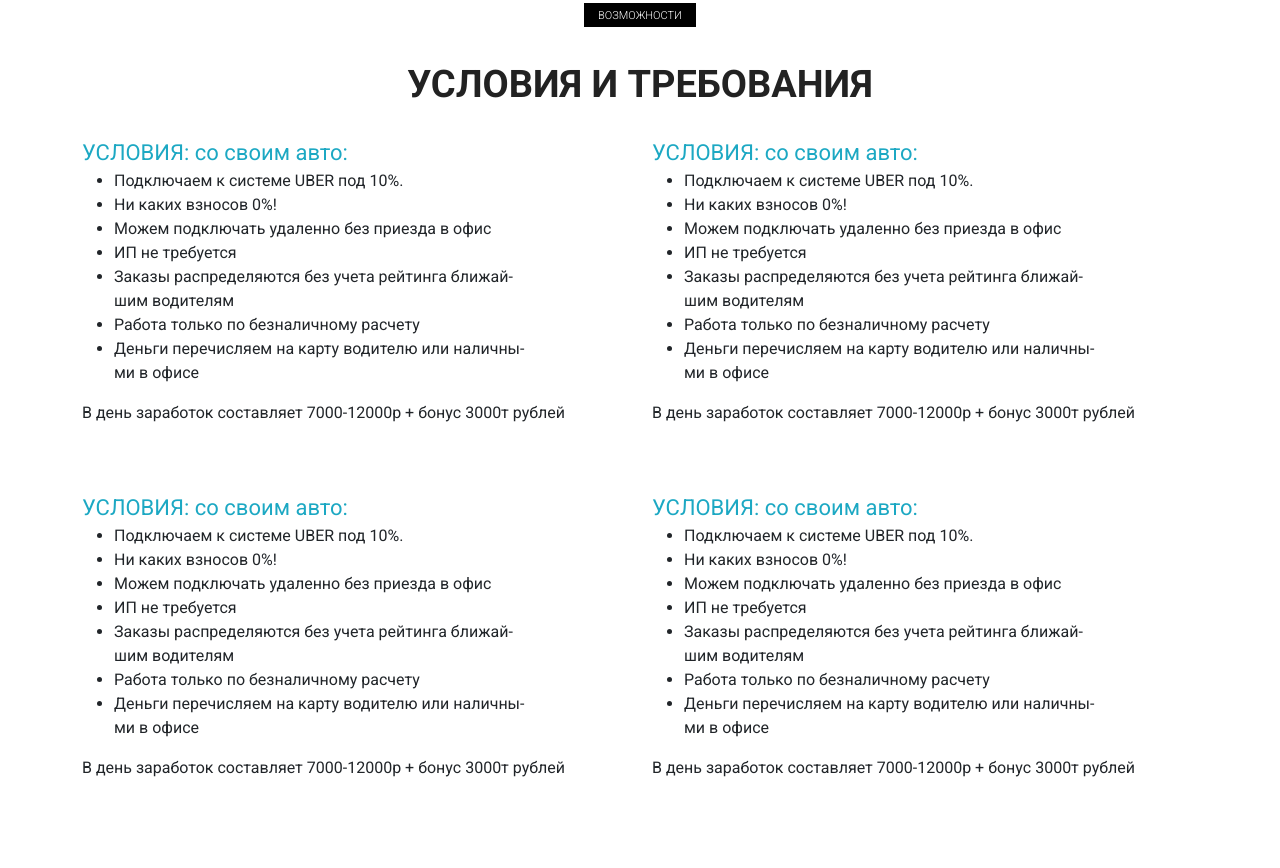
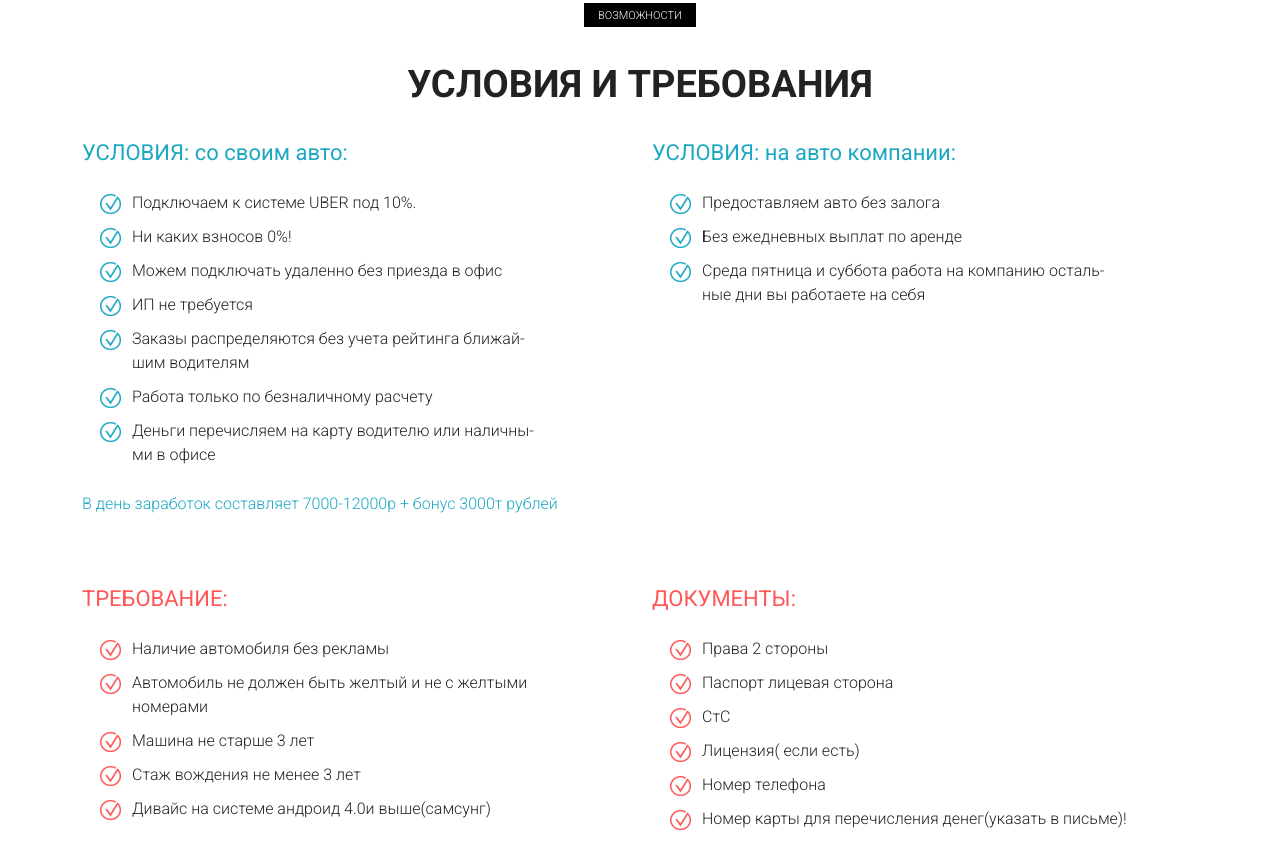
Before and after one commit to ionoviktor/Uber, a plain HTML site: page index.html in a window 1280 px wide. Shown: the part 3688-4556 px from the top of the page. Drawn offline with Linux system fonts and the light colour scheme.

Commit message:
completed require

```diff
--- a/index.html
+++ b/index.html
@@ -245,52 +245,42 @@
                 <div class="col-md-6">
                     <div class="require_block">
                         <div class="require_title">
-                            УСЛОВИЯ: со своим авто:
+                            УСЛОВИЯ: на авто компании:
                         </div>
                         <ul class="require_list">
-                            <li>Подключаем к системе UBER под 10%.</li>
-                            <li>Ни каких взносов 0%!</li>
-                            <li>Можем подключать удаленно без приезда в офис</li>
-                            <li>ИП не требуется</li>
-                            <li>Заказы распределяются без учета рейтинга ближай-<br>шим водителям</li>
-                            <li>Работа только по безналичному расчету</li>
-                            <li>Деньги перечисляем на карту водителю или наличны-<br>ми в офисе</li>
+                            <li>Предоставляем авто без залога</li>
+                            <li>Без ежедневных выплат по аренде</li>
+                            <li>Среда пятница и суббота работа на компанию осталь-<br>ные дни вы работаете на себя</li>
                         </ul>
-                        <div class="require_descr">В день заработок составляет 7000-12000р + бонус 3000т рублей</div>
                     </div>
                 </div>
                 <div class="col-md-6">
-                    <div class="require_block require_block_nmb">
+                    <div class="require_block require_block_nmb warning">
                         <div class="require_title">
-                            УСЛОВИЯ: со своим авто:
+                            ТРЕБОВАНИЕ:
                         </div>
                         <ul class="require_list">
-                            <li>Подключаем к системе UBER под 10%.</li>
-                            <li>Ни каких взносов 0%!</li>
-                            <li>Можем подключать удаленно без приезда в офис</li>
-                            <li>ИП не требуется</li>
-                            <li>Заказы распределяются без учета рейтинга ближай-<br>шим водителям</li>
-                            <li>Работа только по безналичному расчету</li>
-                            <li>Деньги перечисляем на карту водителю или наличны-<br>ми в офисе</li>
+                            <li>Наличие автомобиля без рекламы</li>
+                            <li>Автомобиль не должен быть желтый и не с желтыми <br> номерами</li>
+                            <li>Машина не старше 3 лет</li>
+                            <li>Стаж вождения не менее 3 лет</li>
+                            <li>Дивайс на системе андроид 4.0и выше(самсунг)</li>
                         </ul>
-                        <div class="require_descr">В день заработок составляет 7000-12000р + бонус 3000т рублей</div>
                     </div>
                 </div>
                 <div class="col-md-6">
-                    <div class="require_block require_block_nmb">
+                    <div class="require_block require_block_nmb warning">
                         <div class="require_title">
-                            УСЛОВИЯ: со своим авто:
+                            ДОКУМЕНТЫ:
                         </div>
                         <ul class="require_list">
-                            <li>Подключаем к системе UBER под 10%.</li>
-                            <li>Ни каких взносов 0%!</li>
-                            <li>Можем подключать удаленно без приезда в офис</li>
-                            <li>ИП не требуется</li>
-                            <li>Заказы распределяются без учета рейтинга ближай-<br>шим водителям</li>
-                            <li>Работа только по безналичному расчету</li>
-                            <li>Деньги перечисляем на карту водителю или наличны-<br>ми в офисе</li>
+                            <li>Права 2 стороны</li>
+                            <li>Паспорт лицевая сторона</li>
+                            <li>СтС</li>
+                            <li>Лицензия( если есть)</li>
+                            <li>Номер телефона</li>
+                            <li>Номер карты для перечисления денег(указать в письме)!</li>
                         </ul>
-                        <div class="require_descr">В день заработок составляет 7000-12000р + бонус 3000т рублей</div>
                     </div>
                 </div>
             </div>
--- a/sass/style.sass
+++ b/sass/style.sass
@@ -296,3 +296,35 @@ a
 		color: #1ca8c3
 		font-size: 22px
 		font-weight: 400
+	&_list
+		list-style-type: none
+		padding-left: 50px
+		margin-top: 22px
+		li
+			position: relative
+			font-style: 17px
+			font-weight: 300
+			line-height: 24px
+			margin-bottom: 10px
+			&:before
+				content: ''
+				display: block
+				position: absolute
+				left: -32px
+				top: 3px
+				width: 21px
+				height: 20px
+				background: url('../icons/check_blue.png') center (center/cover) no-repeat
+	&_descr
+		margin-top: 25px
+		font-style: 17px
+		font-weight: 300
+		line-height: 24px
+		color: #1ca8c3
+	.warning
+		.require_title
+			color: $second-color
+		.require_list
+			li
+				&::before
+					background: url('../icons/check_red.png') center (center/cover) no-repeat
```
Also changed, not shown: css/style.min.css, icons/check_blue.png (added), icons/check_red.png (added), 1 other file.
